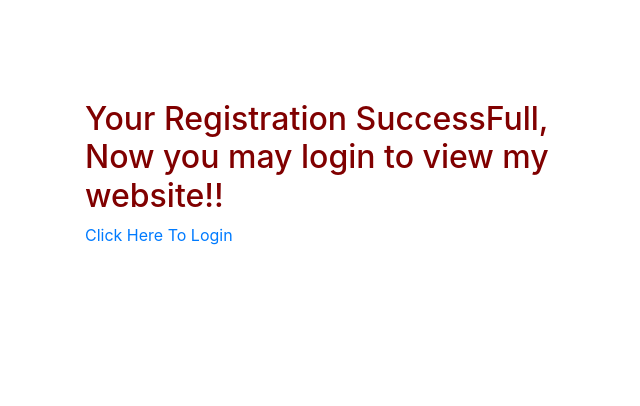
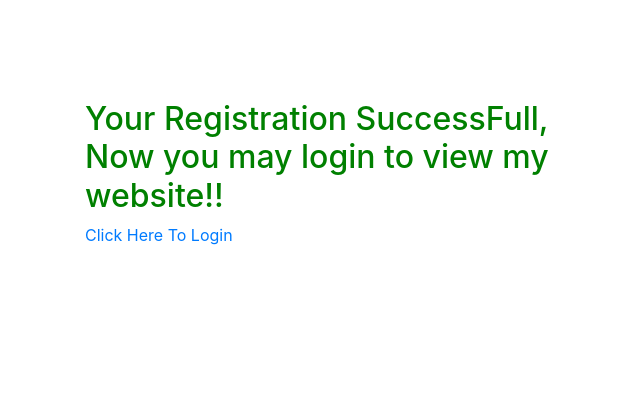
Before and after one commit to vijaykanth1729/Django-Customizing-User-Model, a Django app: template account/templates/account/success_registration.html in a window 1280 px wide. Shown: the part 77-483 px from the top of the page, without its empty margins (0-640 px from the left). Run offline with Django 3.2, Linux system fonts and the light colour scheme; the template is opened without the code that fills it, so the values that code supplies are empty; some libraries are stand-ins or nearby versions.

Commit message:
updated color

```diff
--- a/account/templates/account/success_registration.html
+++ b/account/templates/account/success_registration.html
@@ -5,7 +5,7 @@
 <div class="container" style="margin-top: 100px">
     <div class="row">
         <div class="col-6">
-            <h2 style="color:maroon;">Your Registration SuccessFull, Now you may login to view my website!!</h2>
+            <h2 style="color:green;">Your Registration SuccessFull, Now you may login to view my website!!</h2>
             <a href="{% url 'login' %}">Click Here To Login</a>
         </div>
     </div>
--- a/account/views.py
+++ b/account/views.py
@@ -13,8 +13,8 @@ def registration(request):
             form.save()
             # email = form.cleaned_data.get('email')
             # raw_password = form.cleaned_data.get('password1')
-            # account = authenticate(email=email, password=raw_password)
-            # login(request, account)
+            # user = authenticate(email=email, password=raw_password)
+            #login(request, account)
             return render(request,'account/success_registration.html')
         else:
             context['registration_form'] = form
```
Also changed, not shown: db.sqlite3.
